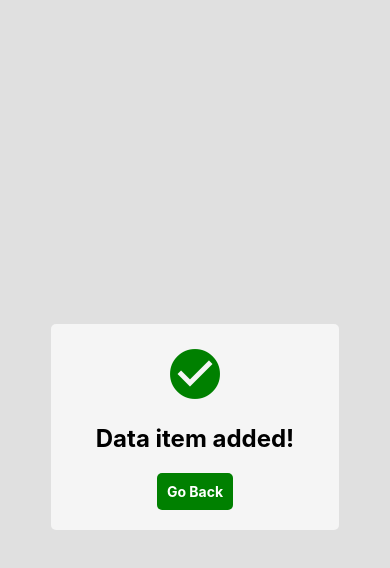
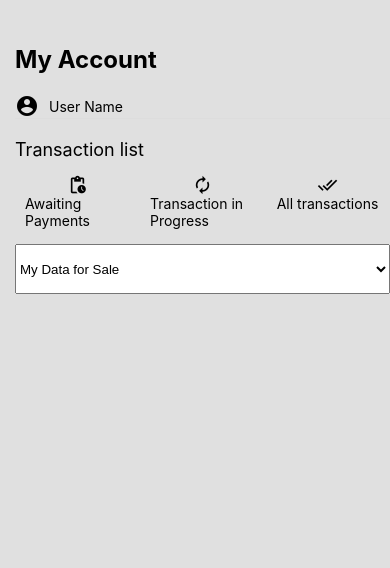
Before and after one commit to bu19akov/DatenbazarApp, a React Native app: screen / in a window 390 px wide. Shown: the top 568 px of the page. Built offline with nearby package versions, Linux system fonts and the light colour scheme.

Commit message:
Added screen for My Account, needs little fixes

```diff
--- a/App.js
+++ b/App.js
@@ -14,7 +14,7 @@ export default function App() {
     <>
       <StatusBar style="auto" />
       <NavigationContainer>
-        <Stack.Navigator initialRouteName="SuccessfullMessage" screenOptions={{headerShown: false}}>
+        <Stack.Navigator initialRouteName="MyAccount" screenOptions={{headerShown: false}}>
           <Stack.Screen name="AuthScreen" component={AuthScreen} />
           <Stack.Screen name="RegScreen" component={RegScreen} />
           <Stack.Screen name="MyAccount" component={MyAccount} options={{ title: 'My Account' }} />
--- /dev/null
+++ b/components/MyAccount.js
@@ -0,0 +1,96 @@
+import React from 'react';
+import { View, StyleSheet, Text, TextInput, TouchableOpacity } from 'react-native';
+import { MaterialIcons } from '@expo/vector-icons';
+import { Picker } from '@react-native-picker/picker';
+import { useNavigation } from '@react-navigation/native';
+
+export default function MyAccount() {
+  const navigation = useNavigation();
+
+  return (
+    <View style={styles.container}>
+      <Text style={styles.title}>My Account</Text>
+
+      <View style={styles.inputContainer}>
+        <MaterialIcons name="account-circle" size={24} color="black" />
+        <TextInput
+          placeholder="User Name"
+          style={styles.input}
+        />
+      </View>
+
+      <Text style={styles.subtitle}>Transaction list</Text>
+
+      <View style={styles.buttonContainer}>
+        <TouchableOpacity style={styles.button} onPress={() => {}}>
+          <MaterialIcons name="pending-actions" size={20} color="black" />
+          <Text>Awaiting Payments</Text>
+        </TouchableOpacity>
+        <TouchableOpacity style={styles.button} onPress={() => {}}>
+          <MaterialIcons name="autorenew" size={20} color="black" />
+          <Text>Transaction in Progress</Text>
+        </TouchableOpacity>
+        <TouchableOpacity style={styles.button} onPress={() => {}}>
+          <MaterialIcons name="done-all" size={20} color="black" />
+          <Text>All transactions</Text>
+        </TouchableOpacity>
+      </View>
+
+      <Picker
+        selectedValue={null}
+        onValueChange={(itemValue) => itemValue === 'sale' ? navigation.navigate('DataForSale') : null}
+        style={styles.picker}
+      >
+        <Picker.Item label="My Data for Sale" value="sale" />
+        <Picker.Item label="Data Sale Transactions" value="transactions" />
+        <Picker.Item label="Contact Support" value="support" />
+      </Picker>
+
+    </View>
+  );
+}
+
+const styles = StyleSheet.create({
+  container: {
+    flex: 1,
+    paddingTop: 45,
+    paddingLeft: 15,
+    backgroundColor: '#E0E0E0',
+  },
+  title: {
+    fontSize: 24,
+    fontWeight: 'bold',
+    marginBottom: 20,
+  },
+  inputContainer: {
+    flexDirection: 'row',
+    marginBottom: 20,
+    alignItems: 'center',
+    borderBottomWidth: 1,
+    borderBottomColor: '#ddd',
+  },
+  input: {
+    flex: 1,
+    marginLeft: 10,
+  },
+  subtitle: {
+    fontSize: 18,
+    marginBottom: 10,
+  },
+  buttonContainer: {
+    flexDirection: 'row',
+    justifyContent: 'space-between',
+    marginBottom: 10,
+  },
+  button: {
+    flex: 1,
+    alignItems: 'center',
+    paddingVertical: 5,
+    paddingHorizontal: 10,
+  },
+  picker: {
+    height: 50,
+    width: '100%',
+    marginBottom: 20,
+  }
+});
```
